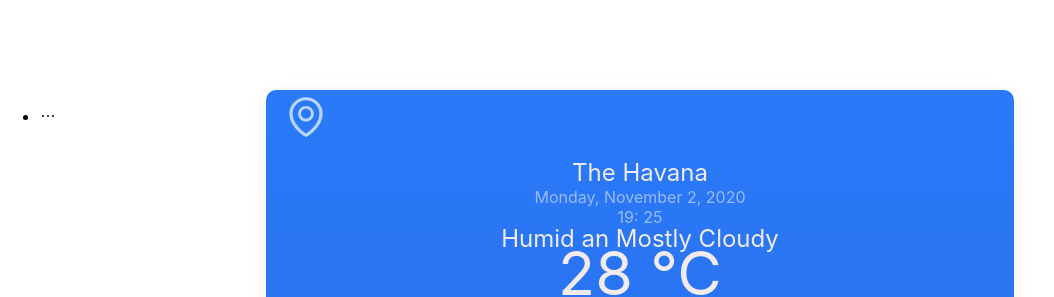
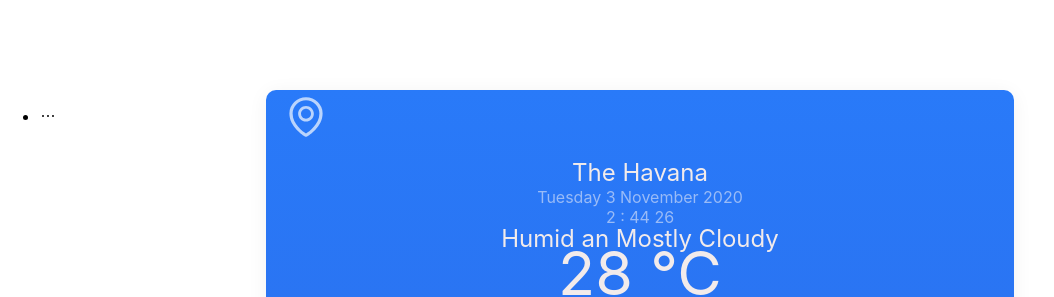
Before and after one commit to joseenrique-dev/challange-weather-app, a React (Create React App) app: page / in a window 1280 px wide. Shown: the top 297 px of the page, without its empty margins (0-1054 px from the left). Built offline with nearby package versions, Linux system fonts and the light colour scheme.

Commit message:
create fnc to get real date.

```diff
--- a/src/components/location-weather/location-weather.js
+++ b/src/components/location-weather/location-weather.js
@@ -3,14 +3,34 @@ import './location-weather.css';
 import { Divider } from 'antd';
 
 export default function LocationWeather(){
+
+    const dateBuilder =(d) =>{
+        let months = ["Juanuary","February","March","April",
+                      "May","Jun","July","August","September","October","November","December"];
+        let days = ["Sunday","Monday","Tuesday","Wednesday","Thursday","Friday","Saturday",]
+
+        let day = days[d.getDay()];
+        let date = d.getDate();
+        let month = months[d.getMonth()];
+        let year = d.getFullYear();
+        let hour = d.getHours();
+        let minute = d.getMinutes();
+        let seconds = d.getSeconds();
+
+
+        return [
+            `${day} ${date} ${month} ${year}`,
+            `${hour} : ${minute} ${seconds}`
+        ]
+    }
     return (
         <>
             <div className="weather-location-display">
 
                 <EnvironmentOutlined style={{color:'#ffffffad',fontSize:'40px'}}/>
                 <span className="weather-info-style">The Havana </span>
-                <span className="weather-date-style">Monday, November 2, 2020</span>
-                <span className="weather-date-style">19: 25</span>
+                <span className="weather-date-style">{dateBuilder(new Date())[0]}</span>
+                <span className="weather-date-style">{dateBuilder(new Date())[1]}</span>
            </div>
         </>
     );
```
